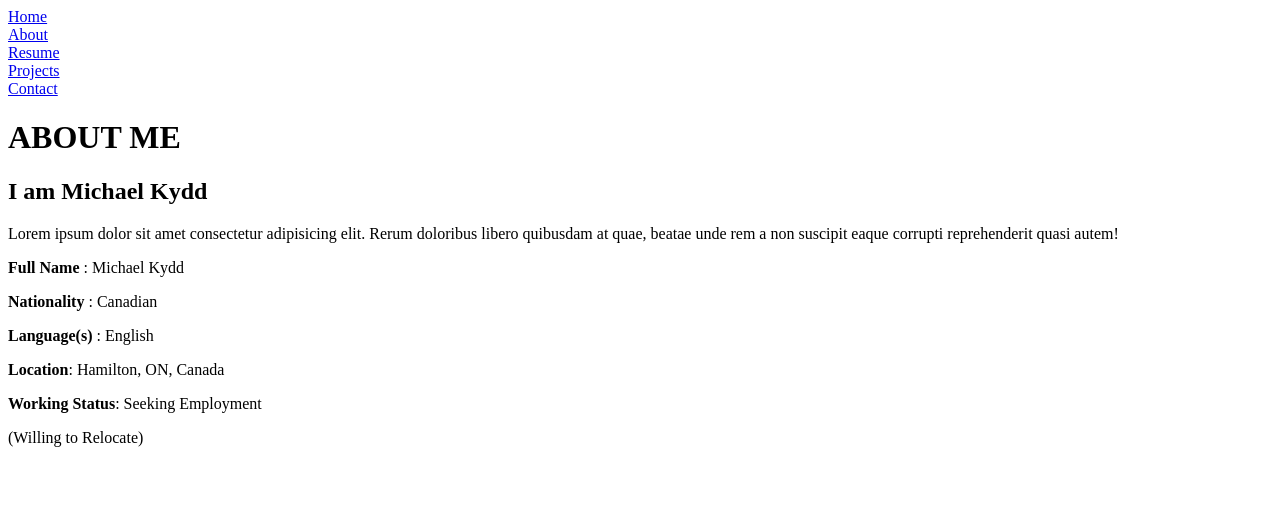
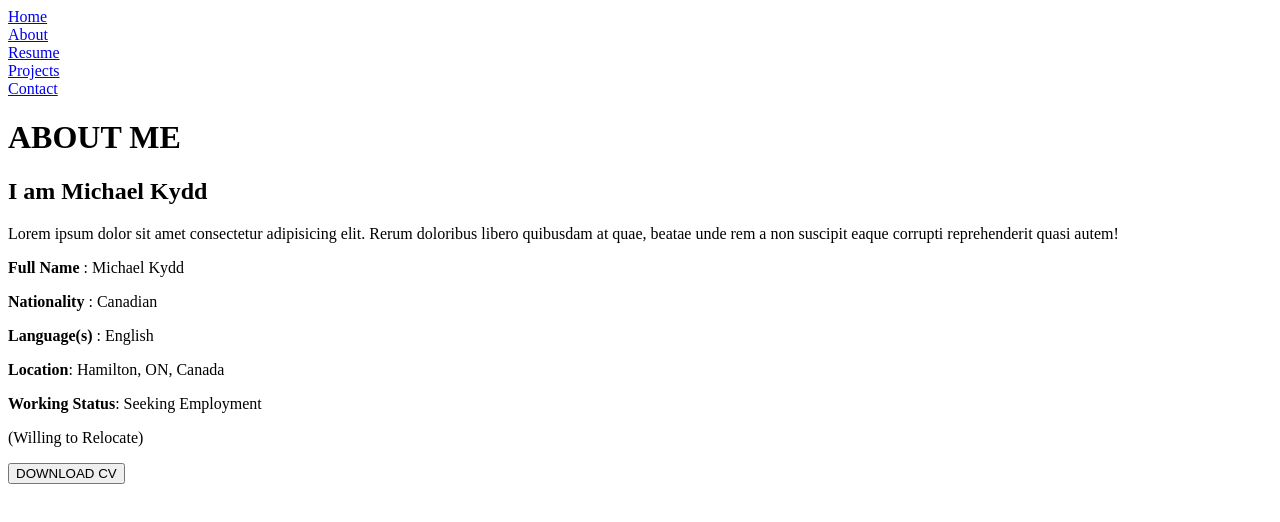
Before and after one commit to mkydd/react-portfolio, a React (Create React App) app: page /about in a window 1280 px wide. Shown: the top 522 px of the page. Built offline with nearby package versions, Linux system fonts and the light colour scheme.

Commit message:
implement CV download button

```diff
--- a/package.json
+++ b/package.json
@@ -12,6 +12,7 @@
     "@testing-library/react": "^13.4.0",
     "@testing-library/user-event": "^13.5.0",
     "express": "^4.18.2",
+    "jspdf": "^2.5.1",
     "nodemailer": "^6.9.8",
     "react": "^18.2.0",
     "react-burger-menu": "^3.0.9",
--- a/src/components/About.js
+++ b/src/components/About.js
@@ -1,4 +1,5 @@
 import React from 'react'
+import CVButton from './CVButton'
 
 function About() {
   return (
@@ -18,6 +19,7 @@ function About() {
         <p><b>Working Status</b>: Seeking Employment</p>
         <p>(Willing to Relocate)</p>
       </div>
+      <CVButton />
     </div>
   )
 }
--- /dev/null
+++ b/src/components/CVButton.js
@@ -0,0 +1,13 @@
+import React from 'react';
+
+function PdfDownloadComponent() {
+
+  return (
+    <div>
+      <a href="/resume/kydd_resume.pdf" download="michael-kydd-resume">
+        <button type='download'>DOWNLOAD CV</button>
+      </a>
+    </div>
+  );
+};
+export default PdfDownloadComponent;
```
Also changed, not shown: 2 other files (tests, documents, lock files or other folders).
